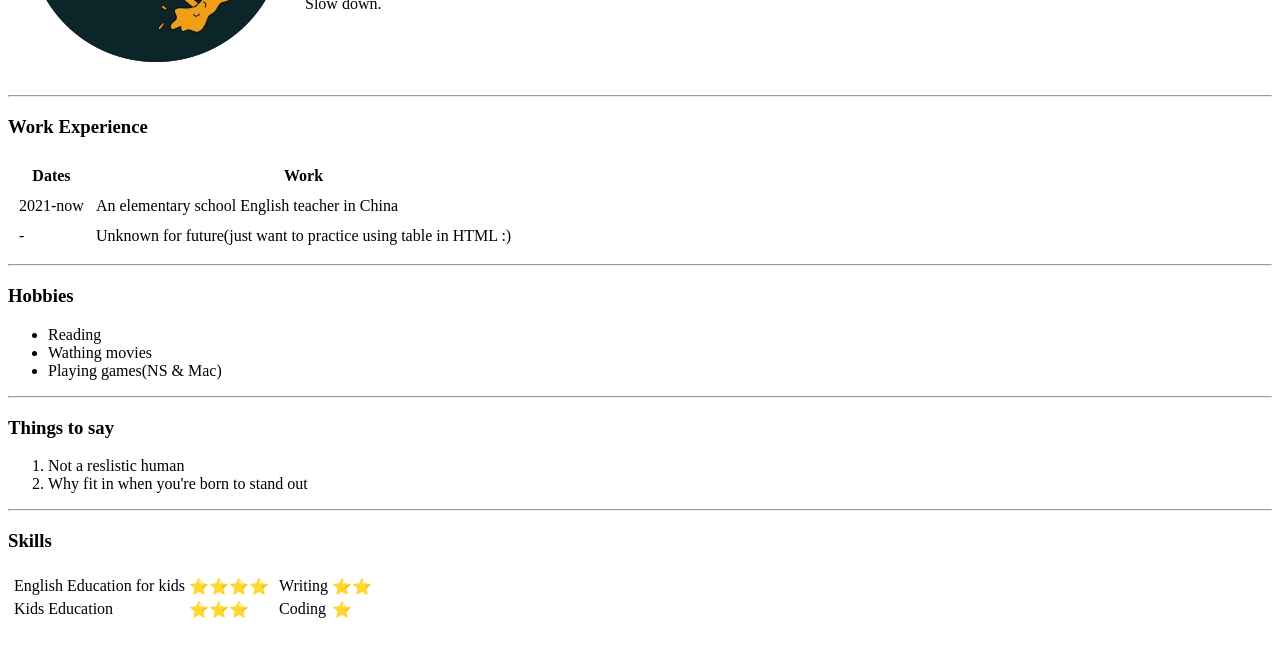
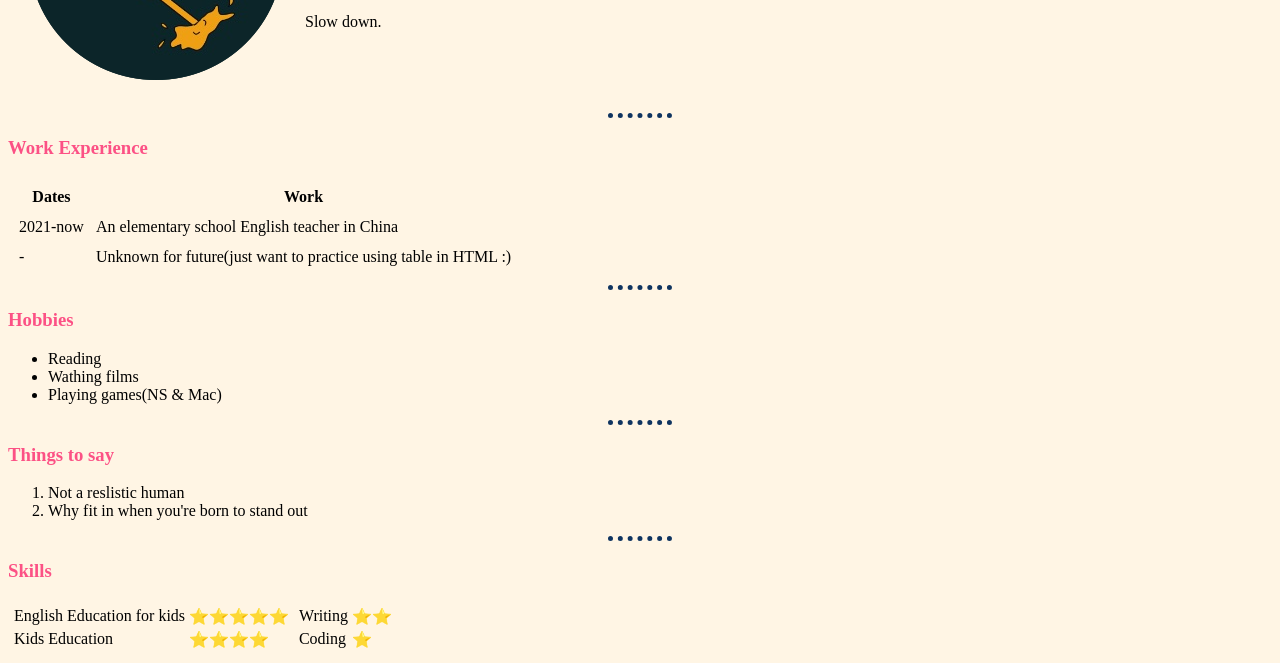
Before and after one commit to NancyPlus/cv, a plain HTML site: page index.html in a window 1280 px wide. Shown: the part 218-881 px from the top of the page. Before the commit the page ends 851 px from the top, so only its background shows below. Drawn offline with Linux system fonts and the light colour scheme; files that its build step writes are made by us from their sources.

Commit message:
Update index.html

```diff
--- a/index.html
+++ b/index.html
@@ -4,7 +4,10 @@
 <head>
   <meta charset="utf-8">
   <title>Nancy's Personal Site</title>
-</head>
+  <link rel="stylesheet" href="css/styles.css">
+
+
+</head>:
 
 <body>
   <table cellspacing="20">
@@ -50,7 +53,7 @@
   <h3>Hobbies</h3>
   <ul>
     <li>Reading</li>
-    <li>Wathing movies</li>
+    <li>Wathing films</li>
     <li>Playing games(NS & Mac)</li>
   </ul>
   <hr>
@@ -67,11 +70,11 @@
       <table>
       <tr>
         <td>English Education for kids</td>
-        <td>⭐️⭐️⭐️⭐️</td>
+        <td>⭐️⭐️⭐️⭐️⭐️</td>
       </tr>
       <tr>
         <td>Kids Education</td>
-        <td>⭐️⭐️⭐️</td>
+        <td>⭐️⭐️⭐️⭐️</td>
       </tr>
     </table>
     </td>
```
